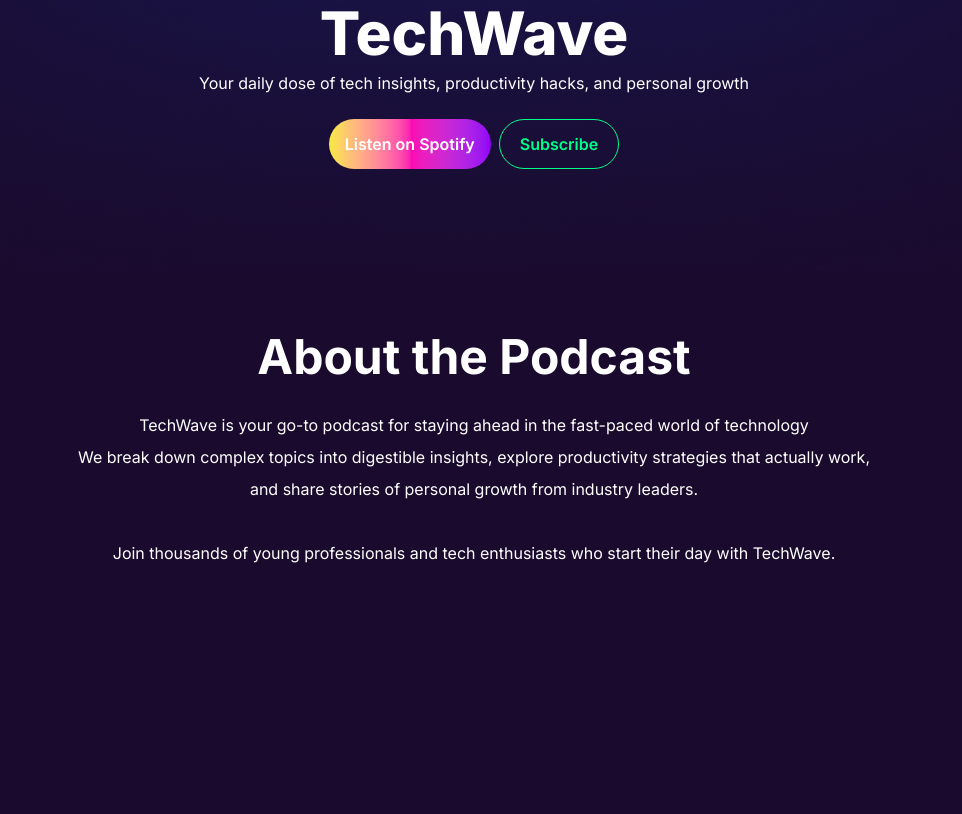
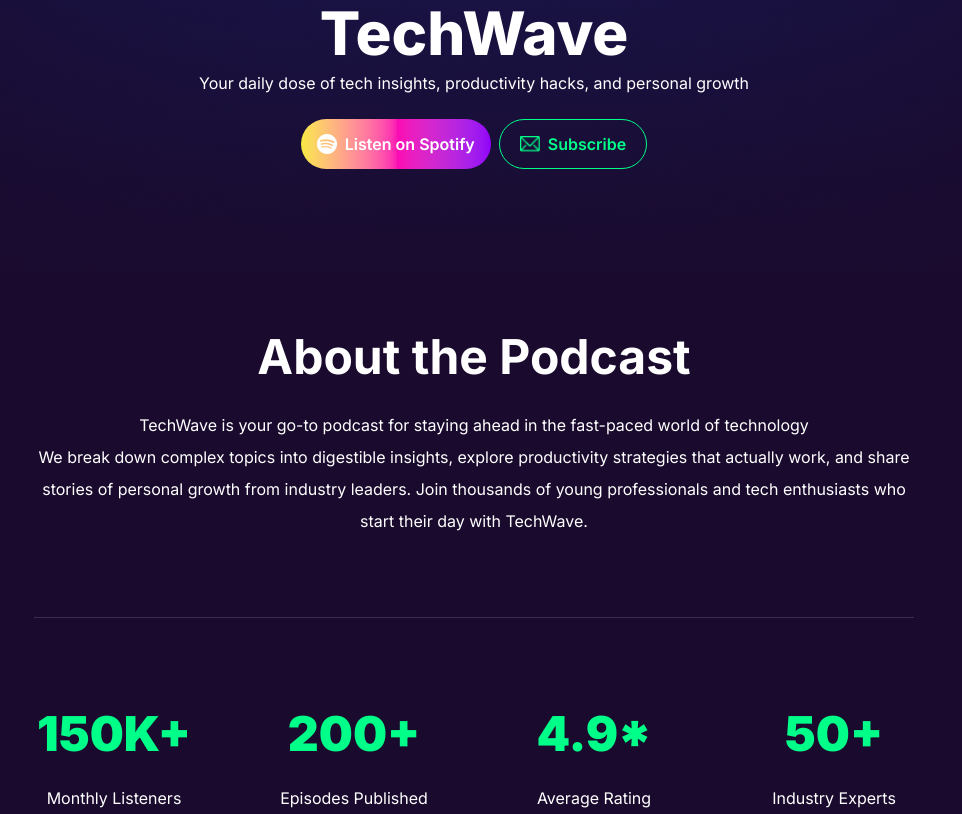
Before and after one commit to fardina13/assignment-2, a plain HTML site: page index.html in a window 1280 px wide. Shown: the part 569-1383 px from the top of the page, without its empty margins (166-1128 px from the left). Drawn offline with nearby package versions, Linux system fonts and the light colour scheme.

Commit message:
designed podcast section and footer

```diff
--- a/index.html
+++ b/index.html
@@ -43,24 +43,67 @@
                 <p id="banner-p" class="w-[550px] text-base font-normal text-white mt-[8px]">Your daily dose of tech insights, productivity hacks, and personal growth</p>
             </div>
              <div class="mt-[24px] flex gap-x-[8px]">
-                <button class="text-base font-semibold text-white bg-linear-to-r from-[#F7E93F] from-0%  via-[#FB09B4] via-51% to-[#9100F8] to-100% hover:bg-none hover:bg-white hover:text-[#1A0B2E] px-[16px] py-[12px] rounded-full cursor-pointer">Listen on Spotify</button>
-                <button class="text-base font-semibold text-[#00FF88] border-1 border-[#00FF88] rounded-full px-[20px] py-[12px] hover:bg-linear-to-r from-[#F7E93F] from-0%  via-[#FB09B4] via-51% to-[#9100F8] to-100% hover:text-white hover:border-none cursor-pointer">Subscribe</button>
+                <button class="flex gap-x-[8px] items-center text-base font-semibold text-white bg-linear-to-r from-[#F7E93F] from-0%  via-[#FB09B4] via-51% to-[#9100F8] to-100% hover:bg-none hover:bg-white hover:text-[#1A0B2E] px-[16px] py-[12px] rounded-full cursor-pointer"><img width="20" height="20" src="assets/spotify.png" alt="spotify"/>Listen on Spotify</button>
+                <button class="flex gap-x-[8px] items-center text-base font-semibold text-[#00FF88] border-1 border-[#00FF88] rounded-full px-[20px] py-[12px] hover:bg-linear-to-r from-[#F7E93F] from-0%  via-[#FB09B4] via-51% to-[#9100F8] to-100% hover:text-white hover:border-none cursor-pointer"><img width="20" height="20" src="assets/message.png" alt="spotify"/>Subscribe</button>
              </div>
         </section>
     </header>
     <main>
-        <section class="bg-[#1A0B2E] w-full h-[646px] px-[200px] pt-[50px] pb-[120px]">
+        <section id="podcast-section" class="bg-[#1A0B2E] w-full h-[646px] lg:px-[200px] lg:pt-[50px] lg:pb-[120px]">
             <div class="text-center">
                 <h1 class="text-[48px] font-bold text-white mb-[16px]">About the Podcast</h1>
                 <p class="text-base text-white leading-8">TechWave is your go-to podcast for staying ahead in the fast-paced world of technology<br>
-                We break down complex topics into digestible insights, explore productivity strategies that actually work,<br>
-                and share stories of personal growth from industry leaders.<br><br>
+                We break down complex topics into digestible insights, explore productivity strategies that actually work,
+                and share stories of personal growth from industry leaders.
 
                 Join thousands of young professionals and tech enthusiasts who start their day with TechWave.</p>
             </div>
-            <div></div>
+            <hr class="border-t border-white/15 my-[80px]">
+            <div id="podcast-cards" class="flex space-x-[80px] text-center justify-center">
+               <div id="card" class="w-[240px]">
+                <h1 class="text-[48px] font-black text-[#00FF88]">150K+</h1>
+                <p class="text-base text-white mt-[16px]">Monthly Listeners</p>
+               </div>
+               <div id="card" class="w-[240px]">
+                <h1 class="text-[48px] font-black text-[#00FF88]">200+</h1>
+                <p class="text-base text-white mt-[16px]">Episodes Published</p>
+               </div>
+               <div id="card" class="w-[240px]">
+                <h1 class="text-[48px] font-black text-[#00FF88]">4.9*</h1>
+                <p class="text-base text-white mt-[16px]">Average Rating</p>
+               </div>
+               <div id="card" class="w-[240px]">
+                <h1 class="text-[48px] font-black text-[#00FF88]">50+</h1>
+                <p class="text-base text-white mt-[16px]">Industry Experts</p>
+               </div>
+            </div>
+        </section>
+        <section class="bg-[#230E3D] w-full h-[1121px] px-[200px] py-[120px]">
+            <h1 class="text-[48px] font-bold text-white text-center">Why Choose TechWave</h1>
         </section>
     </main>
+    <footer class="w-full h-[412px] bg-[url('../assets/footer-bg.png')] bg-cover bg-center flex flex-col items-center justify-center text-white">
+        <img class="w-[410px] h-[60px]" src="assets/TechWave.png" alt="">
+        <div class="flex w-[544px] space-x-[40px] mt-[32px] justify-center items-center">
+            <div class="flex w-max space-x-[8px] justify-center">
+                <img class="w-[24px] h-[24px]" src="assets/spotify.png" alt="">
+                <p class="text-base text-white">Spotify</p>
+            </div>
+            <div class="flex w-max space-x-[8px] justify-center">
+                <img class="w-[24px] h-[24px]" src="assets/apple-podcast.png" alt="">
+                <p class="text-base text-white">Apple Podcasts</p>
+            </div>
+            <div class="flex w-max space-x-[8px]">
+                <img class="w-[24px] h-[24px]" src="assets/youtube.png" alt="">
+                <p class="text-base text-white">YouTube</p>
+            </div>
+            <div class="flex w-max space-x-[8px]">
+                <img class="w-[24px] h-[24px]" src="assets/twitter.png" alt="">
+                <p class="text-base text-white">Twitter</p>
+            </div>
+        </div>
+        <p class="mt-[32px] text-base text-[#FAFAFA]">© 2026 TechWave Podcast. All rights reserved.</p>
+    </footer>
 
 </body>
 </html>
```
Also changed, not shown: style/style.css (+27 -1 lines).
